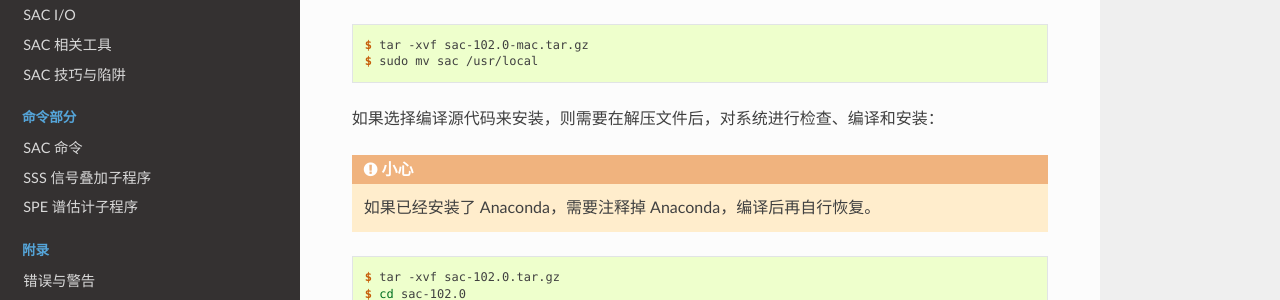
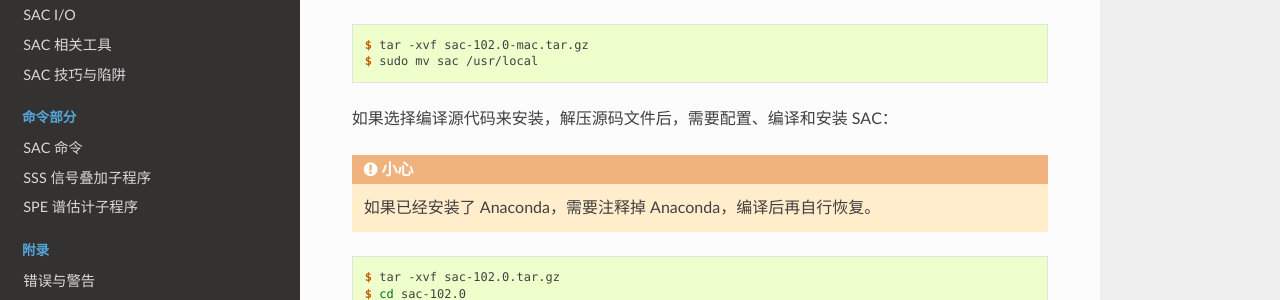
Before and after one commit to seisman/SAC_Docs_zh, a Sphinx documentation site: the page built from source/introduction/macOS-install.rst, in a window 1280 px wide and 1379 px high. Shown: the part 665-965 px from the top of the window. Built offline with Sphinx 7.4.7 and the Read the Docs theme 2.0.0, drawn with Linux system fonts in a browser that asks for light colours.

Commit message:
Update source/introduction/macOS-install.rst
Co-authored-by: Yao Jiayuan <coreman.seism@gmail.com>

```diff
--- a/source/introduction/macOS-install.rst
+++ b/source/introduction/macOS-install.rst
@@ -29,7 +29,7 @@ Command Line Tools for Xcode 是 macOS 下的集成开发环境 Xcode 的一部
     $ tar -xvf sac-102.0-mac.tar.gz
     $ sudo mv sac /usr/local
 
-如果选择编译源代码来安装，则需要在解压文件后，对系统进行检查、编译和安装：
+如果选择编译源代码来安装，解压源码文件后，需要配置、编译和安装 SAC：
 
 .. caution::
 
```
